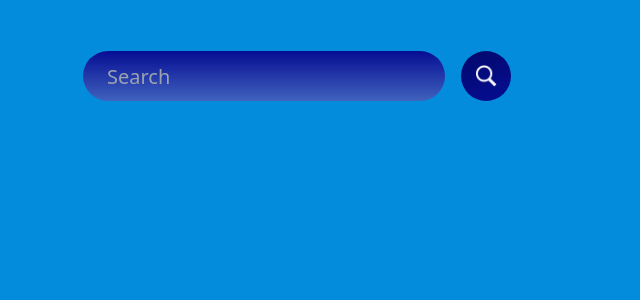
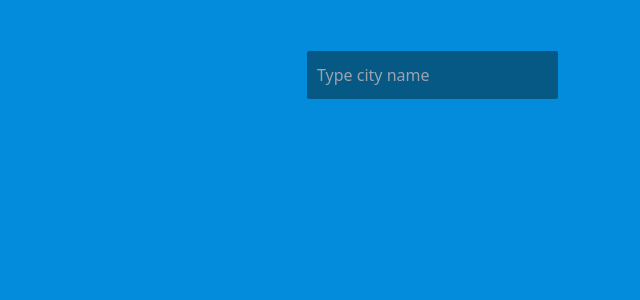
Before and after one commit to Chinatsu0820/react-weather-final, a React app: page / in a window 1280 px wide. Shown: the top 300 px of the page, without its empty margins (333-973 px from the left). Built offline with nearby package versions, Linux system fonts and the light colour scheme.

Commit message:
try connect search bar

```diff
--- a/src/App.js
+++ b/src/App.js
@@ -1,13 +1,15 @@
 import React from "react";
 import "./index.css";
-// import Search from "./components/Search.jsx"
-import WeatherApp from './components/WeatherApp.jsx';
+//import Search from "./components/Search.jsx"
+import TryRender from "./components/TryRender";
+//import WeatherApp from './components/WeatherApp.jsx';
 
 function App() {
   return (
     <div className="App">
-      {/* <Search /> */}
-      <WeatherApp/>
+      <TryRender />
+      {/*<WeatherApp/>*/}
+
     </div>
   );
 }
--- a/src/components/Search.jsx
+++ b/src/components/Search.jsx
@@ -4,10 +4,10 @@ import { useState } from 'react';
 
 import search_button_icon from "../imgs/search_icon.png";
 
-export default function Search() {
+export default function Search({setApiData}) {
 
   // State
-  const [apiData, setApiData] = useState({});
+  //const [apiData, setApiData] = useState({});
   const [place, setPlace] = useState('');
 
   // API KEY AND URL
@@ -27,7 +27,7 @@ export default function Search() {
       });
   };
 
-  console.log(`api`, apiData);
+  //console.log(`api`, apiData);
 
 
   return (
--- /dev/null
+++ b/src/components/TestName.jsx
@@ -0,0 +1,11 @@
+import React from "react";
+
+export default function TestName({ apiData }) {
+    console.log(apiData.name);
+
+  return (
+    <div className="mt-20">
+        {apiData.name}
+    </div>
+  );
+}
--- /dev/null
+++ b/src/components/TestTemp.jsx
@@ -0,0 +1,15 @@
+import React from "react";
+
+export default function TestTemp({ apiData }) {
+    if (!apiData || !apiData.main) {
+        return null; // もしくはローディング表示などの適切なコンテンツを返す
+      }
+
+      console.log(apiData.main.temp);
+
+  return (
+    <div className="mt-20">
+        {apiData.main.temp}
+    </div>
+  );
+}
--- /dev/null
+++ b/src/components/TryRender.jsx
@@ -0,0 +1,21 @@
+import React, { useState } from 'react';
+import Search from './Search';
+import TestName from './TestName';
+import TestTemp from './TestTemp'; // 他のコンポーネントもインポート import other components as well
+
+export default function App() {
+  const [apiData, setApiData] = useState({});
+
+  console.log("test in render");
+  console.log(apiData, setApiData);
+  return (
+    <div className='flex flex-col'>
+      <Search setApiData={setApiData} />
+
+      <TestName apiData={apiData} />
+
+      <TestTemp apiData={apiData} />
+      {/* 他のコンポーネントも同様に追加  import other components as well*/}
+    </div>
+  );
+}
```
